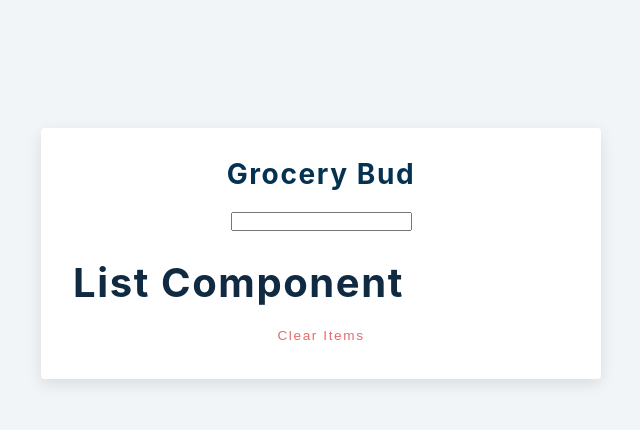
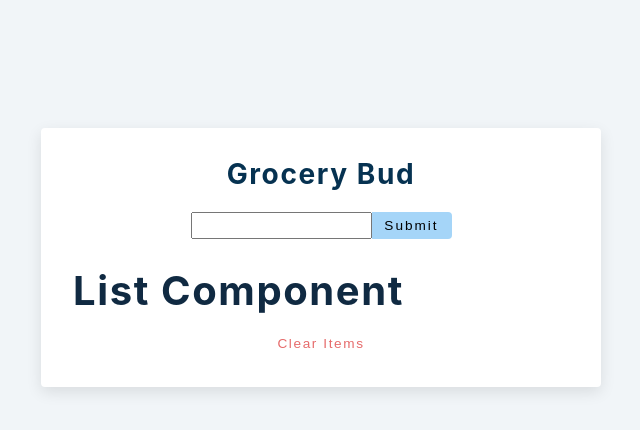
Before and after one commit to o0p/grocery-bud-react, a React (Create React App) app: page / in a window 1280 px wide. Shown: the top 430 px of the page, without its empty margins (319-959 px from the left). Built offline with nearby package versions, Linux system fonts and the light colour scheme.

Commit message:
Add submit-btn

```diff
--- a/src/App.js
+++ b/src/App.js
@@ -21,6 +21,9 @@ function App() {
         <h3>grocery bud</h3>
         <div className="form-control">
           <input type="text" />
+          <button type="submit" className="submit-btn">
+            {isEditing ? 'edit' : 'submit'}
+          </button>
         </div>
       </form>
       <div className="grocery-container">
```
